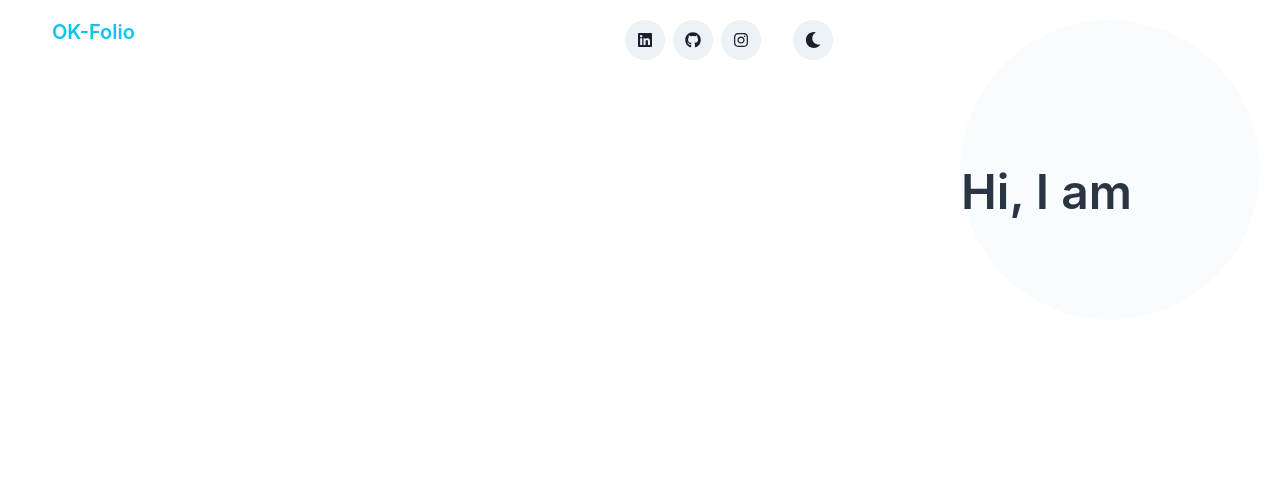
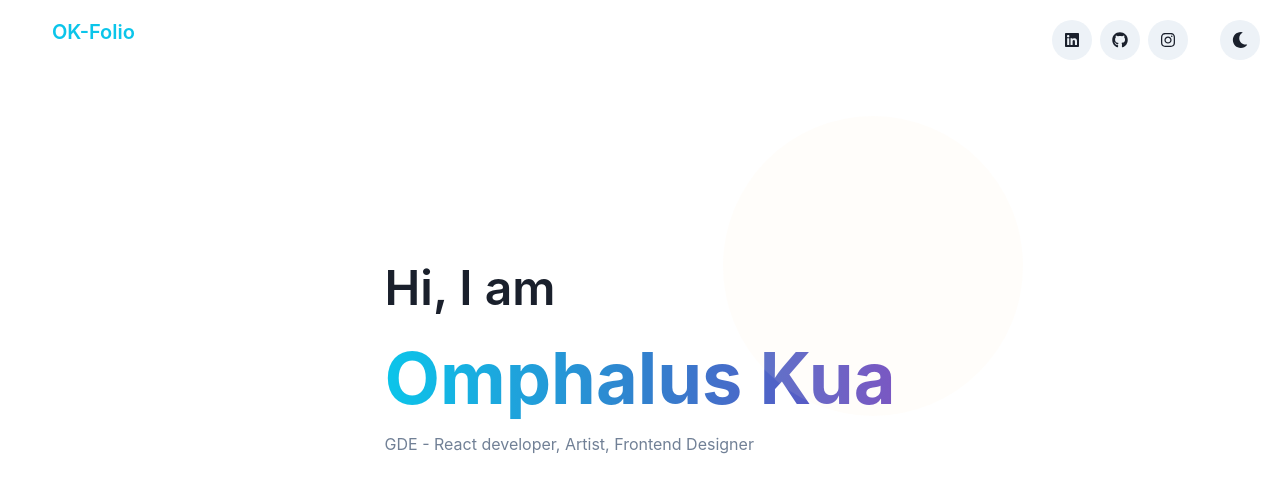
Before and after one commit to haluskua/chakraUi-portfoli-project, a React (Create React App) app: page / in a window 1280 px wide. Shown: the top 492 px of the page. Built offline with nearby package versions, Linux system fonts and the light colour scheme.

Commit message:
addec centered name texts

```diff
--- a/src/App.js
+++ b/src/App.js
@@ -19,7 +19,7 @@ function App() {
 
   return (
     <VStack p="5">
-      <Flex w="100%">
+      <Flex w="100%" flexWrap="wrap">
         <Heading ml="8" size="md" fontWeight="semibold" color="cyan.400">
           OK-Folio
         </Heading>
@@ -49,10 +49,10 @@ function App() {
           isRound="true"
           onClick={toggleColorMode}
         ></IconButton>
-        <Header />
         <Social />
         <Profile />
       </Flex>
+      <Header />
     </VStack>
   );
 }
--- a/src/components/Header.js
+++ b/src/components/Header.js
@@ -10,10 +10,10 @@ function Header() {
   const [isNotSmallerScreen] = useMediaQuery("(min-width:600px)");
 
   return (
-    <Stack>
+    <Stack p="12">
       <Circle
         position="absolute"
-        bg="blue.100"
+        bg="orange.100"
         opacity="0.1"
         w="300px"
         h="300px"
@@ -21,13 +21,24 @@ function Header() {
       ></Circle>
       <Flex
         direction={isNotSmallerScreen ? "row" : "column"}
-        spacing="200"
+        spacing="200px"
         p={isNotSmallerScreen ? "32" : "0"}
         alignSelf="flex-start"
       >
         <Box mt={isNotSmallerScreen ? "0" : 16} align="flex-start">
           <Text fontSize="5xl" fontWeight="semibold">
             Hi, I am
+          </Text>
+          <Text
+            fontSize="7xl"
+            fontWeight="bold"
+            bgGradient="linear(to-r, cyan.400, blue.500, purple.600)"
+            bgClip="text"
+          >
+            Omphalus Kua
+          </Text>
+          <Text color={isDark ? "gray.2000" : "gray.500"}>
+            {"GDE - React developer, Artist, Frontend Designer "}
           </Text>
         </Box>
       </Flex>
```
